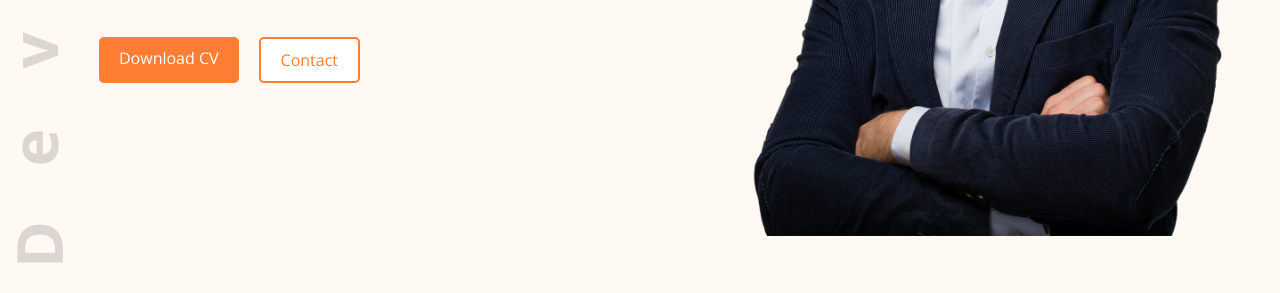
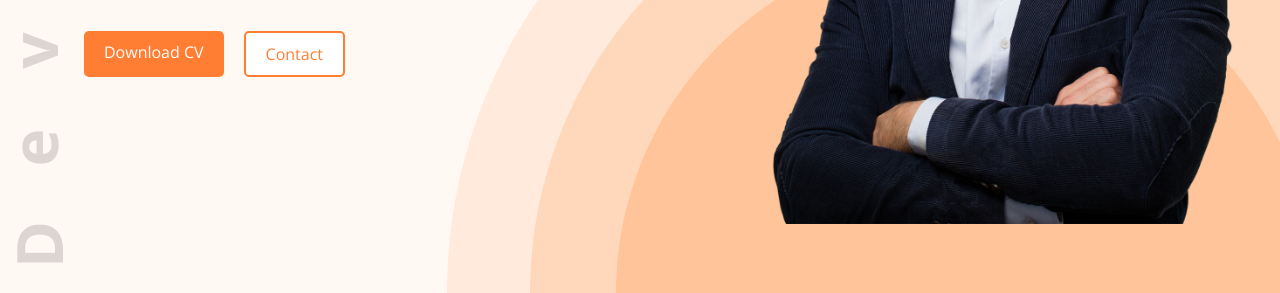
Before and after one commit to ahm-amdad/portfolio-figma-file, a plain HTML site: page index.html in a window 1280 px wide. Shown: the part 507-800 px from the top of the page. Drawn offline with nearby package versions, Linux system fonts and the light colour scheme.

Commit message:
add image background for hardy vi

```diff
--- a/style.css
+++ b/style.css
@@ -1,15 +1,22 @@
-body{
+
     @import url('https://fonts.googleapis.com/css2?family=Open+Sans:wght@300..800&family=Roboto+Condensed:ital,wght@0,100..900;1,100..900&display=swap');
-}
+
+ body {
+        font-family: 'Open Sans', sans-serif; /* or 'Roboto Condensed' if preferred */
+    }
+
 * {
     margin: 0;
     padding: 0;
-    /* box-sizing: border-box; */
+    box-sizing: border-box;
 }
 .container{
     width:100%;
     height:100vh;
     background-color: #FFF8F3;
+    background-image: url('images/header_bg.png');
+    background-repeat: no-repeat;
+    background-position: bottom right;
 }
 .container .vertical-text{
     width:5%;
@@ -149,6 +156,7 @@ body{
 
 /* Hero image styling */
 .hero-image img {
-    width: 520px;
+    width: 510px;
+    margin-left: 60px;
     /* border-radius: 10px; */
 }
```
Also changed, not shown: index.html (+0 -1 lines), herosection.png (renamed from hardy.png).
